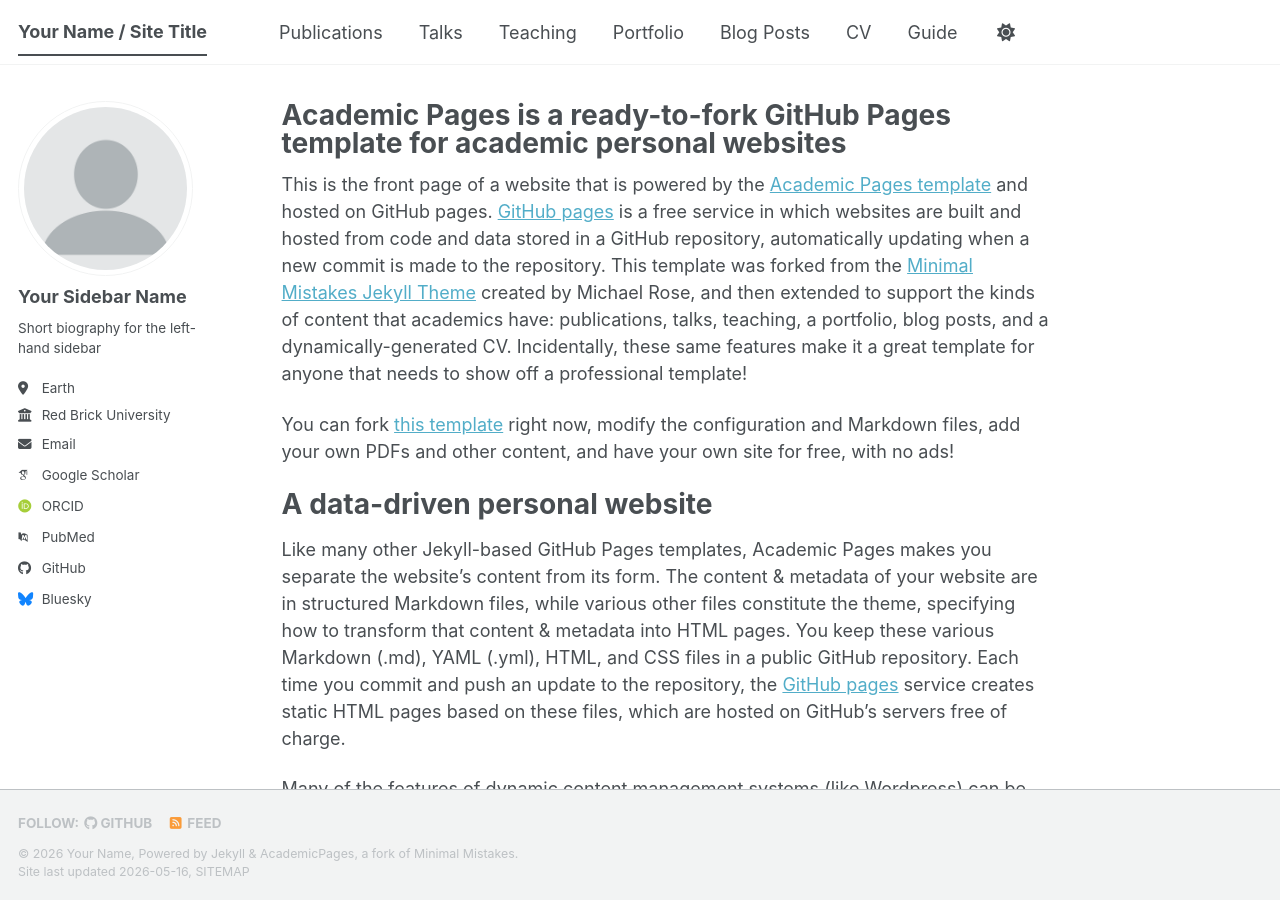
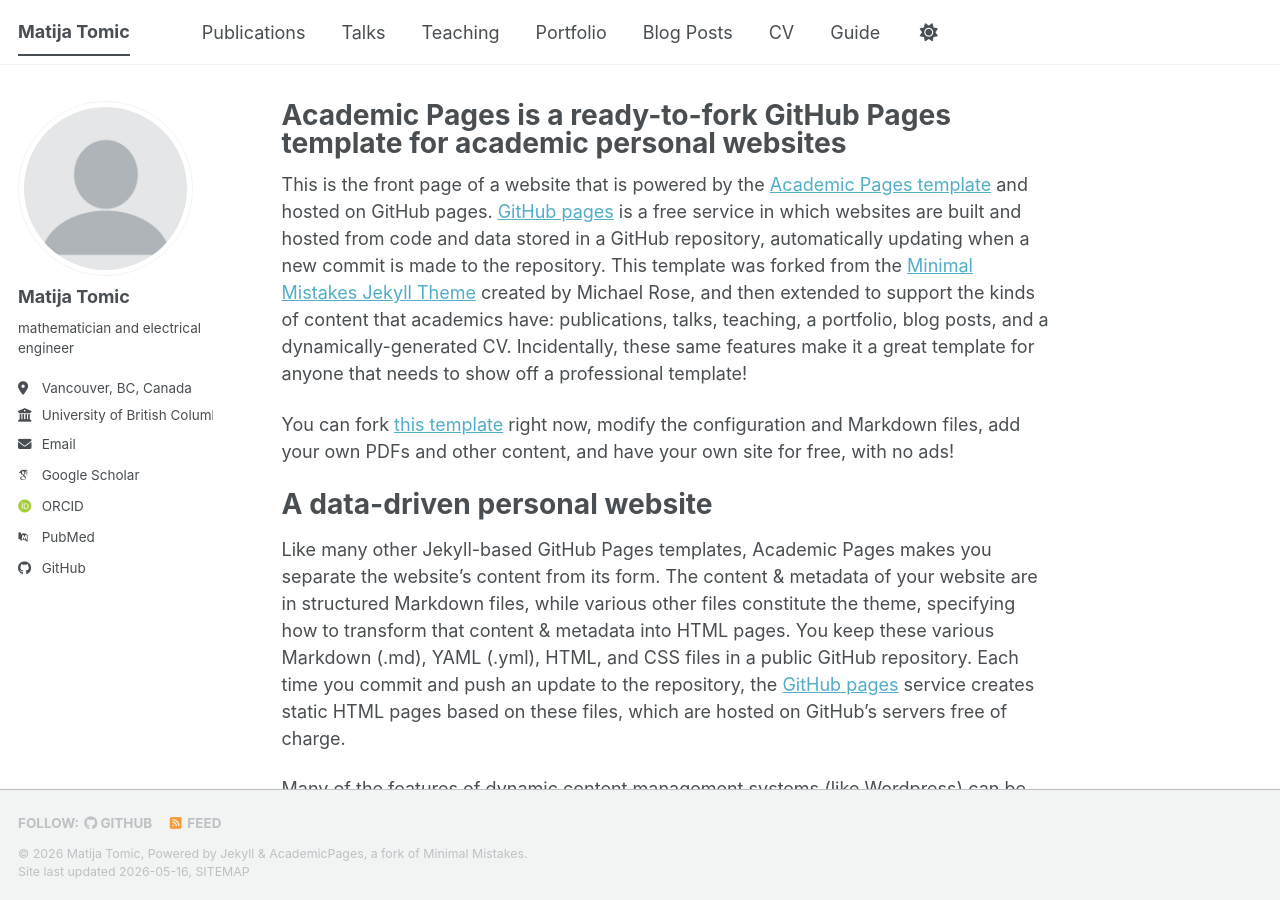
Before and after one commit to matija-tomic/matija-tomic.github.io, a Jekyll site: the page built from _pages/about.md, in a window 1280 px wide and 900 px high. Built offline with Jekyll 4.4.1, drawn with Linux system fonts in a browser that asks for light colours; some web fonts are replaced; a script bundle is joined from its source files by our own code; library files that are not in the unit come from our copies.

Commit message:
Update personal information in _config.yml

```diff
--- a/_config.yml
+++ b/_config.yml
@@ -9,11 +9,11 @@
 # Basic Site Settings
 locale                   : "en-US"
 site_theme               : "default" # The available themes options are "default", "air", "sunrise", "mint", "dirt" and "contrast"
-title                    : "Your Name / Site Title"
+title                    : "Matija Tomic"
 title_separator          : "-"
-name                     : &name "Your Name"
-description              : &description "Your Name's academic portfolio"   # Update this with a general description of your site, this is the default if not overridden by a page
-url                      : https://academicpages.github.io # The base hostname & protocol for your site e.g. "https://[your GitHub username].github.io",
+name                     : &name "Matija Tomic"
+description              : &description "Matija Tomic - personal website"   # Update this with a general description of your site, this is the default if not overridden by a page
+url                      : https://matija-tomic.github.io # The base hostname & protocol for your site e.g. "https://[your GitHub username].github.io",
                                                            # or if you already have some other page hosted on Github then use "https://[your GitHub username].github.io/[Your Repo Name]"
 baseurl                  : "" # the subpath of your site, e.g. "/blog"
 repository               : "academicpages/academicpages.github.io"
@@ -24,13 +24,13 @@
 author:
   # Biographic information
   avatar           : "profile.png"
-  name             : "Your Sidebar Name"
+  name             : "Matija Tomic"
   pronouns         : # example: "she/her"
-  bio              : "Short biography for the left-hand sidebar"
-  location         : "Earth"
-  employer         : "Red Brick University"
+  bio              : "mathematician and electrical engineer"
+  location         : "Vancouver, BC, Canada"
+  employer         : "University of British Columbia"
   uri              : # URL
-  email            : "none@example.org"
+  email            : "matija.tomic@math.ubc.ca"
 
   # Academic websites
   academia         : # URL
@@ -57,7 +57,7 @@
 
   # Social media
   artstation       : # Username
-  bluesky          : "bsky.app" # Replace this with you Bluesky username
+  bluesky          : # Replace this with you Bluesky username
   facebook         : # Username
   flickr           : # Username
   foursquare       : # Username
```
